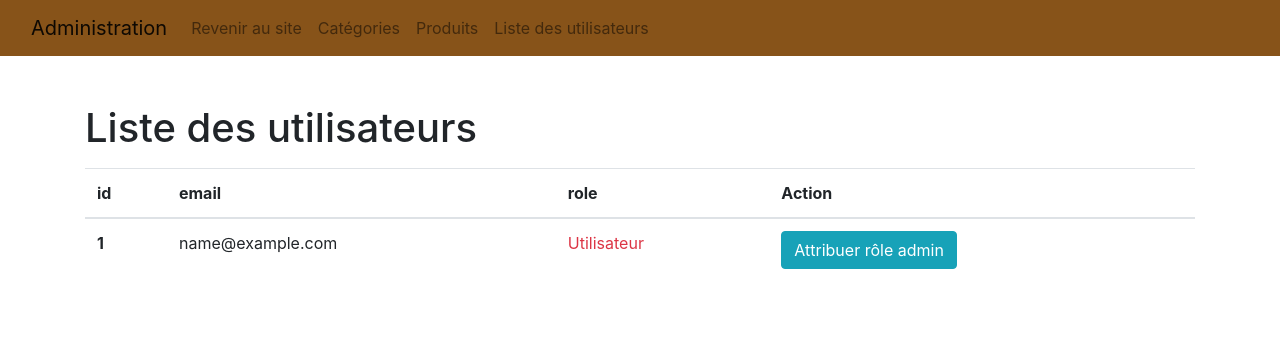
After one commit to HallowDev/ecommerce_chaussures, a Symfony app: template templates/admin/user/list.html.twig in a window 1280 px wide. The commit adds this page. Shown: the top 344 px of the page. Run offline with Twig, Linux system fonts and the light colour scheme; the template is opened without the code that fills it: most values are stand-ins (such as "Sample title", 1, 10 or a date in 2020); some libraries are stand-ins or nearby versions.

Commit message:
liste des utilisateurs

```diff
--- a/templates/admin/shared/_navbar.html.twig
+++ b/templates/admin/shared/_navbar.html.twig
@@ -17,7 +17,7 @@
                     <a class="nav-link " aria-current="page" href="{{ path('admin_product_index') }}">Produits</a>
                 </li>
                 <li class="nav-item">
-                    <a class="nav-link " aria-current="page" href="#">Liste des utilisateurs</a>
+                    <a class="nav-link " aria-current="page" href="{{ path('admin_user_list') }}">Liste des utilisateurs</a>
                 </li>
 
             </ul>
--- /dev/null
+++ b/templates/admin/user/list.html.twig
@@ -0,0 +1,57 @@
+{% extends "admin/base.html.twig" %}
+
+{% block body %}
+
+<div class="container py-5">
+    <div class="row">
+     {% include "_messages_flash.html.twig" %}
+        <div class="col-12">
+            <h1>Liste des utilisateurs</h1>
+        </div>
+        <div class="col-12 mt-2">
+            <table class="table">
+                <thead>
+                    <tr>
+                        <th scope="col">id</th>
+                        <th scope="col">email</th>
+                        <th scope="col">role</th>
+                        <th scope="col">Action</th>
+                    </tr>
+                </thead>
+                <tbody>
+
+                {% for user in users %}
+                    {% if user.id is not same as app.user.id %}
+                        <tr>
+                            <th scope="row">{{ user.id }}</th>
+                            <td>{{ user.email }}</td>
+                            <td>
+                                {% if  user.roles[0] is same as "ROLE_ADMIN" %}
+                                    <span class="text-primary">Administrateur</span>
+                                {% else %}
+                                    <span class="text-danger">Utilisateur</span>
+                                {% endif %}
+                            </td>
+                            <td>
+
+                                {% if  user.roles[0] is same as "ROLE_ADMIN" %}
+                                    <a href="{{ path('admin_user_toggle_role',{'id': user.id}) }}" class="btn btn-secondary">Enlever rôle admin</a>
+                                {% else %}
+                                    <a href="{{ path('admin_user_toggle_role',{'id': user.id}) }}" class="btn btn-info">Attribuer rôle admin</a>
+                                {% endif %}
+
+
+                            </td>
+                        </tr>
+                    {% endif %}
+
+                {% endfor %}
+
+                </tbody>
+                </table>
+        </div>
+    </div>
+
+</div>
+
+{% endblock %}
--- a/templates/customer/home.html.twig
+++ b/templates/customer/home.html.twig
@@ -44,7 +44,7 @@
                       <img src="{{ category.image }}" class="card-img-top imageCard" alt="image_category">
                       <div class="card-body">
                           <h5 class="card-title">{{ category.name }}</h5>
-                          <a href="#" class="btn btn-primary w-100">Consulter</a>
+                          <a href="{{ path('boutique_product_show_by_category',{'id':category.id}) }}" class="btn btn-primary w-100">Consulter</a>
                       </div>
                   </div>
 
```
Also changed, not shown: src/Form/CategoryType.php (renamed from templates/CategoryType.php).
